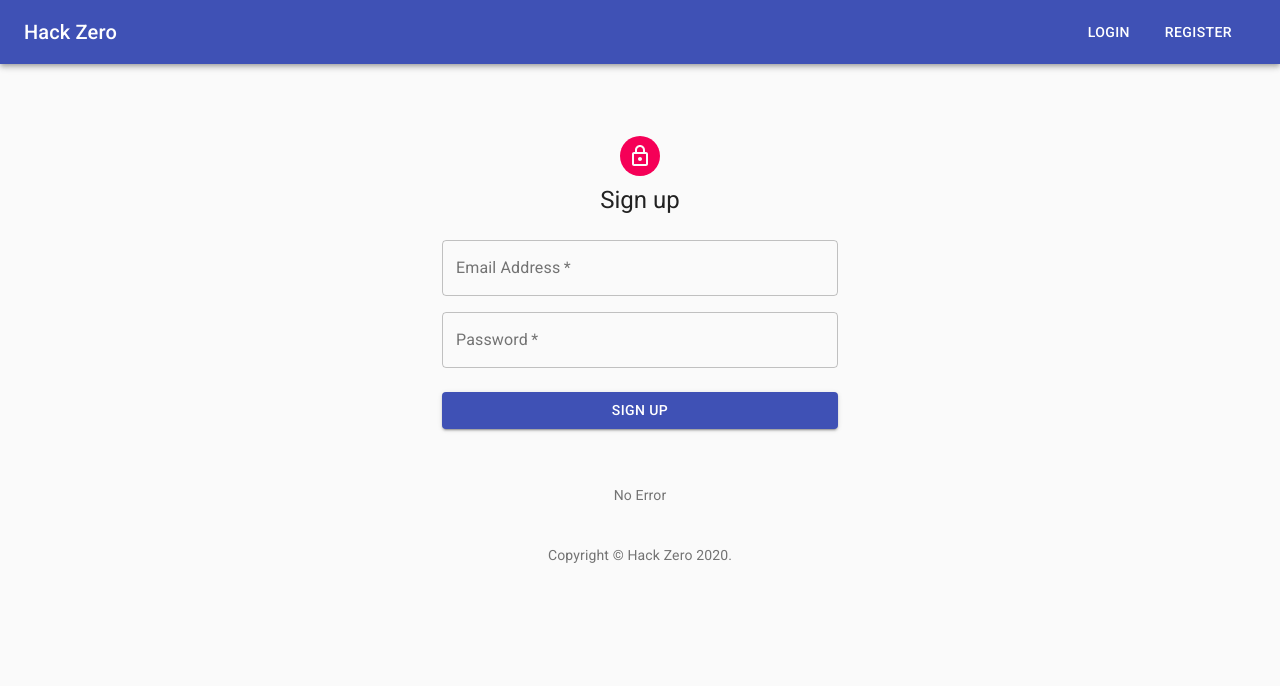
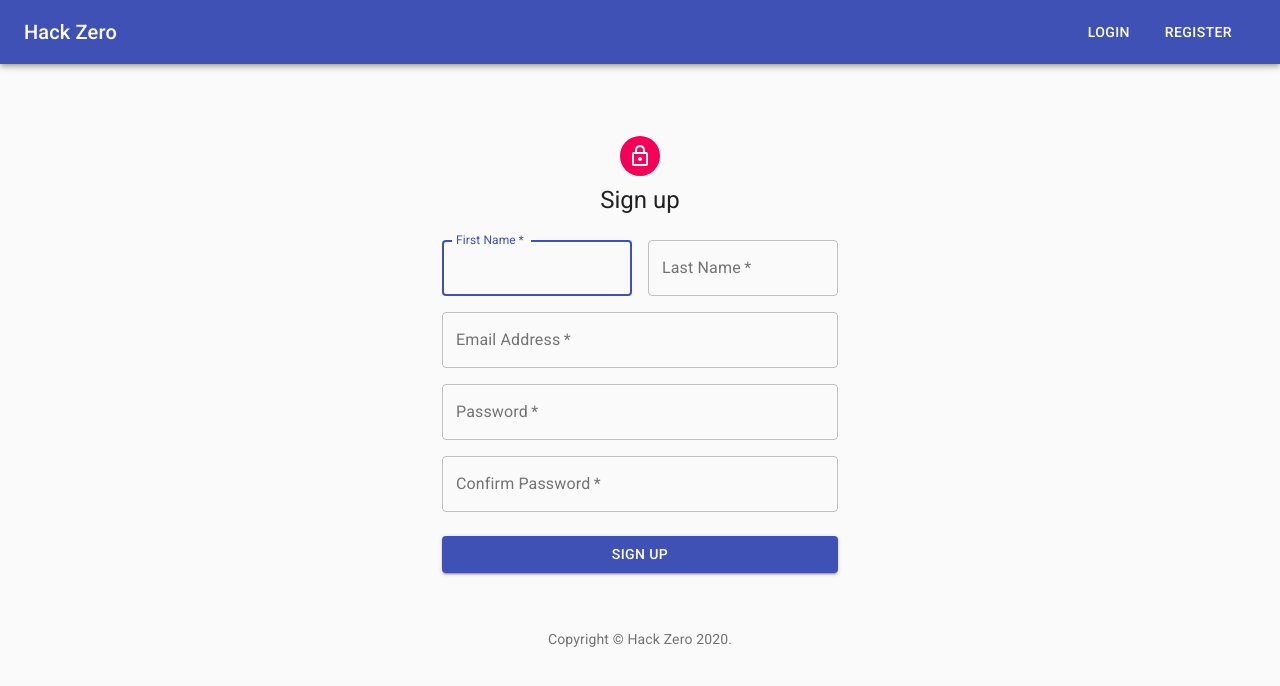
Before and after one commit to hackthehack/hack-zero-v2, a React (Create React App) app: page /register in a window 1280 px wide. Shown: the top 686 px of the page. Built offline with nearby package versions, Linux system fonts and the light colour scheme.

Commit message:
Added Register page and env variable for URL
Register page complete and URL set to amazon URL

```diff
--- a/src/components/HacksPage.js
+++ b/src/components/HacksPage.js
@@ -28,7 +28,7 @@ const Hacks = () => {
 
   useEffect(() => {
     const fetchData = async () => {
-      let result = await axios.get("http://localhost:3001/hacklist");
+      let result = await axios.get(process.env.REACT_APP_API_URL+"hacklist");
       //console.log(result.data);
       setData([...result.data]);
     };
--- a/src/components/create-hack.js
+++ b/src/components/create-hack.js
@@ -49,7 +49,7 @@ function CreateHack() {
       description: description,
       goal: "temp"
     };
-    Axios.post("http://localhost:3001/addhack", obj).then(res => {
+    Axios.post(process.env.API_URL+"addhack", obj).then(res => {
       console.log(res);
     });
   };
--- a/src/components/hack-details.js
+++ b/src/components/hack-details.js
@@ -27,7 +27,7 @@ function HackDetails(props) {
   useEffect(() => {
     //console.log(props.match.params);
     if (props.match !== undefined) {
-      Axios.get("http://localhost:3001/hackdetail/" + props.match.params.id)
+      Axios.get(process.env.REACT_APP_API_URL+"hackdetail/" + props.match.params.id)
         .then(res => {
           setTitle(res.data.title);
           setDescription(res.data.description);
--- a/src/components/register.js
+++ b/src/components/register.js
@@ -48,50 +48,62 @@ const useStyles = makeStyles(theme => ({
 export default function Register() {
   const classes = useStyles();
 
-  // const [fName, setfName] = useState('')
-  // const [lname, setlName] = useState('')
-  const [email, setEmail] = useState('')
-  const [password, setPassword] = useState('')
-  const [showError, setShowerror] = useState(false)
-  const [_error, setError] = useState(false)
+  const [fName, setfName] = useState("");
+  const [lName, setlName] = useState("");
+  const [email, setEmail] = useState("");
+  const [password, setPassword] = useState("");
+  const [confPassword, setConfpassword] = useState("");
+  const [showError, setShowerror] = useState(false);
+  const [_error, setError] = useState(false);
 
-  const handleSub = (event) =>{
-    event.preventDefault()
+  const handleSub = event => {
+    event.preventDefault();
+    if (password === confPassword) {
+      setShowerror(false);
       let obj = {
+        name: fName + " " + lName,
         email: email,
         password: password
+      };
+      Axios.post(process.env.API_URL+"register", obj)
+        .then(res => {
+          if (res.statusCode === 200) {
+            console.log("Success");
           }
-    Axios.post("http://localhost:3001/register", obj).then(res => {
-      if(res.statusCode === 200){
-        console.log("Success")
+        })
+        .catch(error => {
+          setShowerror(true);
+          if (error.response.status === 500) {
+            setError(error.response.data);
+          } else {
+            setError("Unexpected Error");
           }
-    }).catch((error)=>{
-      setShowerror(true)
-      setError(error.message)
-      console.log(error.response)
           // console.log(error)
         });
+    } else {
+      setShowerror(true);
+      setError("Oh No! Passwords do not match!");
     }
+  };
 
   const errorMessage = () => {
-    if(showError){
-      return(
+    if (showError) {
+      return (
         <Box mt={5}>
-          <Typography variant="body2" color="textSecondary" align="center">
+          <Typography variant="body2" color="error" align="center">
             {_error}
           </Typography>
         </Box>
-      )
-    }else{
-      return(
+      );
+    } else {
+      return (
         <Box mt={5}>
-          <Typography variant="body2" color="textSecondary" align="center">
-            No Error
+          <Typography variant="body2" color="error" align="center">
           </Typography>
         </Box>
-      )
+      );
     }
-  }
+  };
 
   return (
     <Container component="main" maxWidth="xs">
@@ -105,7 +117,7 @@ export default function Register() {
         </Typography>
         <form className={classes.form} noValidate onSubmit={handleSub}>
           <Grid container spacing={2}>
-            {/* <Grid item xs={12} sm={6}>
+            <Grid item xs={12} sm={6}>
               <TextField
                 autoComplete="fname"
                 name="firstName"
@@ -115,6 +127,7 @@ export default function Register() {
                 id="firstName"
                 label="First Name"
                 autoFocus
+                onChange={event => setfName(event.target.value)}
               />
             </Grid>
             <Grid item xs={12} sm={6}>
@@ -126,8 +139,9 @@ export default function Register() {
                 label="Last Name"
                 name="lastName"
                 autoComplete="lname"
+                onChange={event => setlName(event.target.value)}
               />
-            </Grid> */}
+            </Grid>
             <Grid item xs={12}>
               <TextField
                 variant="outlined"
@@ -137,7 +151,7 @@ export default function Register() {
                 label="Email Address"
                 name="email"
                 autoComplete="email"
-                onChange={(event)=>setEmail(event.target.value)}
+                onChange={event => setEmail(event.target.value)}
               />
             </Grid>
             <Grid item xs={12}>
@@ -150,7 +164,20 @@ export default function Register() {
                 type="password"
                 id="password"
                 autoComplete="current-password"
-                onChange={(event)=>setPassword(event.target.value)}
+                onChange={event => setPassword(event.target.value)}
+              />
+            </Grid>
+            <Grid item xs={12}>
+              <TextField
+                variant="outlined"
+                required
+                fullWidth
+                name="password"
+                label="Confirm Password"
+                type="password"
+                id="password"
+                autoComplete="current-password"
+                onChange={event => setConfpassword(event.target.value)}
               />
             </Grid>
           </Grid>
```
Lines whose indentation alone changed are shown as unchanged.
